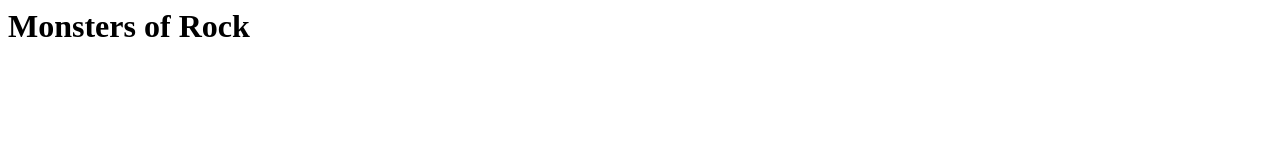
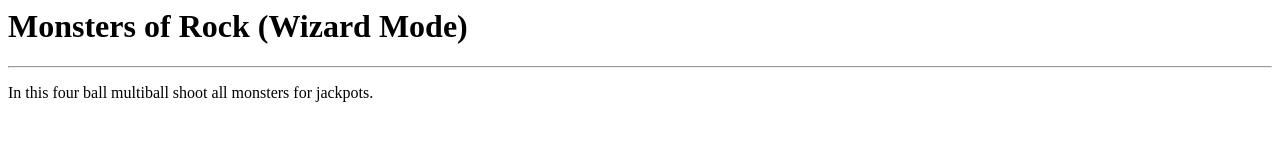
Before and after one commit to thoseposers/pinball-rules, a plain HTML site: page FeatureContent/MonstersOfRock.html in a window 1280 px wide. Drawn offline with Linux system fonts and the light colour scheme.

Commit message:
Connecting two features

```diff
--- a/FeatureContent/MonstersOfRock.html
+++ b/FeatureContent/MonstersOfRock.html
@@ -1,5 +1,7 @@
 <html>
     <body>
-        <h1>Monsters of Rock</h1>
+        <h1 class="MonstersOfRock">Monsters of Rock (Wizard Mode)</h1>
+        <hr />
+        <p>In this four ball multiball shoot all monsters for jackpots.</p>
     </body>
 </html>
```
Also changed, not shown: FeatureContent/FrankComesAlive.html (+1 -1 lines).
